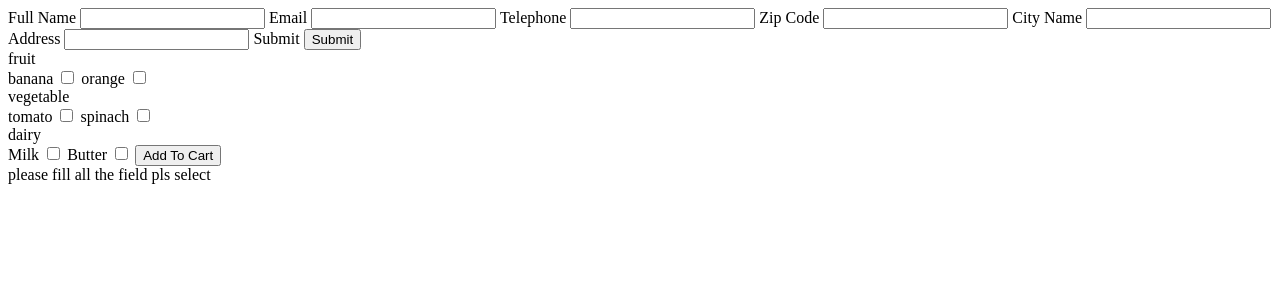
After one commit to becodeorg/verou-3-order-form-Feruzteame, a PHP site: page /main.php?name=1 in a window 1280 px wide. The commit adds this page. Shown: the top 300 px of the page. Run offline with PHP 8.4, Linux system fonts and the light colour scheme.

Commit message:
make check list product

```diff
--- /dev/null
+++ b/index.js
@@ -0,0 +1,7 @@
+const selected_item = document.getElementsByClassName("selected_item");
+function display_selected(){
+    console.log("hgghj")
+}
+for (let i = 0; i < selected_item.length; i++) {
+    selected_item[i].addEventListener("click", display_selected);
+}
--- a/index.php
+++ b/index.php
@@ -1,3 +1,6 @@
+<?php
+include_once('main.php');
+?>
 <!doctype html>
 <html lang="en">
 <head>
@@ -6,20 +9,21 @@
           content="width=device-width, user-scalable=no, initial-scale=1.0, maximum-scale=1.0, minimum-scale=1.0">
     <meta http-equiv="X-UA-Compatible" content="ie=edge">
     <link rel="stylesheet" href="style.css">
+
     <title>ORDER FORM</title>
 </head>
 <body>
 
 <main>
     <form action="" method="get">
-           <label for="name">Full Name</label>
-           <input type="text" name="name" id="name">
+        <label for="fullName">Full Name</label>
+        <input type="text" name="name" id="fullName">
 
         <label for="email">Email</label>
         <input type="email" name="email" id="email">
 
-           <label for="tele">Telephone</label>
-           <input type="number" name="tele" id="tele">
+        <label for="tel">Telephone</label>
+        <input type="number" name="tel" id="tel">
 
         <label for="zip">Zip Code</label>
         <input type="number" name="zip" id="zip">
@@ -34,17 +38,23 @@
         <input type="submit" name="submit" id="submit">
     </form>
 
-       <section>
-           <div>
-           </div>
-       </section>
+    <form method="get" action="">
+                  <?php
+                     if (isset($products)) {
+                            foreach ($products as $category => $items) {
+                                echo "<div>$category</div>" ;
+                                foreach ($items as $item) {
+                                   echo " <label for='name' >$item->name</label>
+                                      <input type='checkbox' value='$item->name' name='name' id='name'>
+                                        ";
+                               }
+                            }
+                     }
+                  ?>
+        <button type='submit' id='submit_btn'>Add To Cart</button>
+   </form>
 </main>
 
-
-
+<script src="index.js"></script>
 </body>
 </html>
-
-<?php
-   include_once('view.php')
-?>
--- /dev/null
+++ b/main.php
@@ -0,0 +1,32 @@
+<?php
+
+ini_set('display_errors', 1);
+ini_set('display_startup_errors', 1);
+error_reporting(E_ALL);
+
+require_once 'products.php';
+require_once 'index.php';
+
+$fullName = $_GET["fullName"] ?? '';
+$email = $_GET["email"] ?? '';
+$tel = $_GET["tel"] ?? '';
+$zip = $_GET["zip"] ?? '';
+$city = $_GET["city"] ?? '';
+$address = $_GET["address"] ?? '';
+
+if(empty($email&&$fullName&&$tel&&$zip&&$city&&$address)){
+    echo "please fill all the field   ";
+}
+if(!empty($email&&$fullName&&$tel&&$zip&&$city&&$address)){
+    echo $fullName."<br>".$email."<br>".$tel."<br>".$zip."<br>".$city."<br>".$address."<br>";
+}
+
+$fruit = $_GET["fruit"] ?? '';
+$vegetable = $_GET["vegetable"] ?? '';
+$dairy = $_GET["dairy"] ?? '';
+
+$name = $_GET["name"];
+
+if(empty($fruit) || empty($vegetable) || empty($dairy)){
+    echo "pls select";
+}
--- /dev/null
+++ b/products.php
@@ -0,0 +1,34 @@
+<?php
+
+$products = [
+    'fruit' => [
+        (object)[
+            'name' => 'banana',
+            'price' => 3
+        ],
+        (object)[
+            'name' => 'orange',
+            'price' => 4
+        ]
+    ],
+    'vegetable' => [
+        (object)[
+            'name' => 'tomato',
+            'price' => 3
+        ],
+        (object)[
+            'name' => 'spinach',
+            'price' => 5
+        ]
+    ],
+    'dairy' => [
+        (object)[
+            'name' => 'Milk',
+            'price' => 3
+        ],
+        (object)[
+            'name' => 'Butter',
+            'price' => 5
+        ]
+    ]
+];
```
Also changed, not shown: view.php (deleted, +0 -21 lines). Lines whose indentation alone changed are shown as unchanged.
